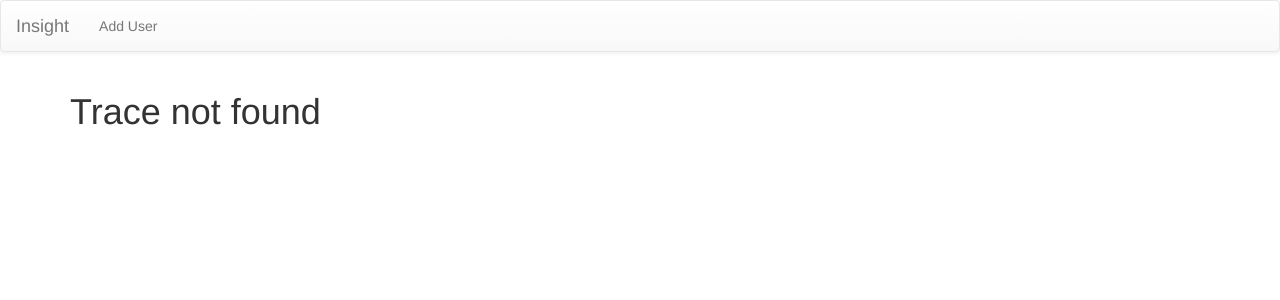
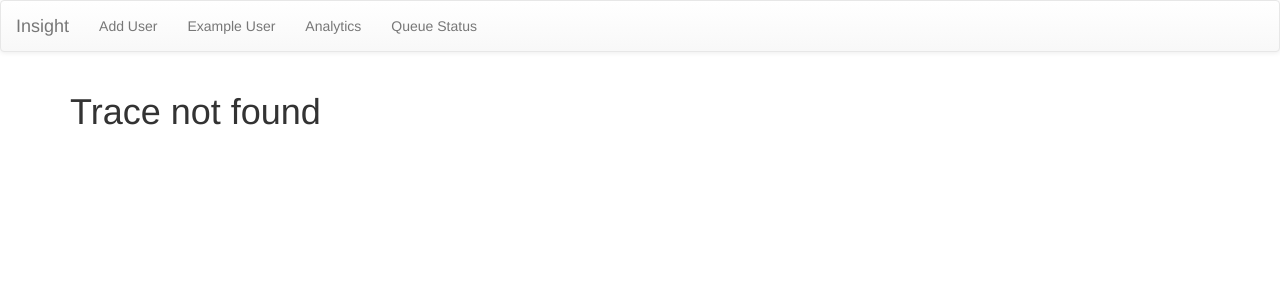
Before and after one commit to buckbaskin/Insight, a Flask app: page /a in a window 1280 px wide. Shown: the top 300 px of the page. Run offline with Flask 2, Linux system fonts and the light colour scheme; some libraries are stand-ins or nearby versions.

Commit message:
Fix nav, now includes links to the basic 5 for Insight

```diff
--- a/app/templates/base.html
+++ b/app/templates/base.html
@@ -36,6 +36,9 @@
 	      <ul class="nav navbar-nav">
 	        <!-- <li><a href="{{ url_for('index') }}">Home</a></li> -->
 	        <li><a href="{{ url_for('create_user') }}">Add User</a></li>
+	        <li><a href="{{ url_for('user', username='beBaskin' ) }}">Example User</a></li>
+	        <li><a href="{{ url_for('a_index') }}">Analytics</a></li>
+	        <li><a href="{{ url_for('t_index') }}">Queue Status</a></li>
 	      </ul>
 	    </div><!-- /.navbar-collapse -->
 	  </div><!-- /.container-fluid -->
```
